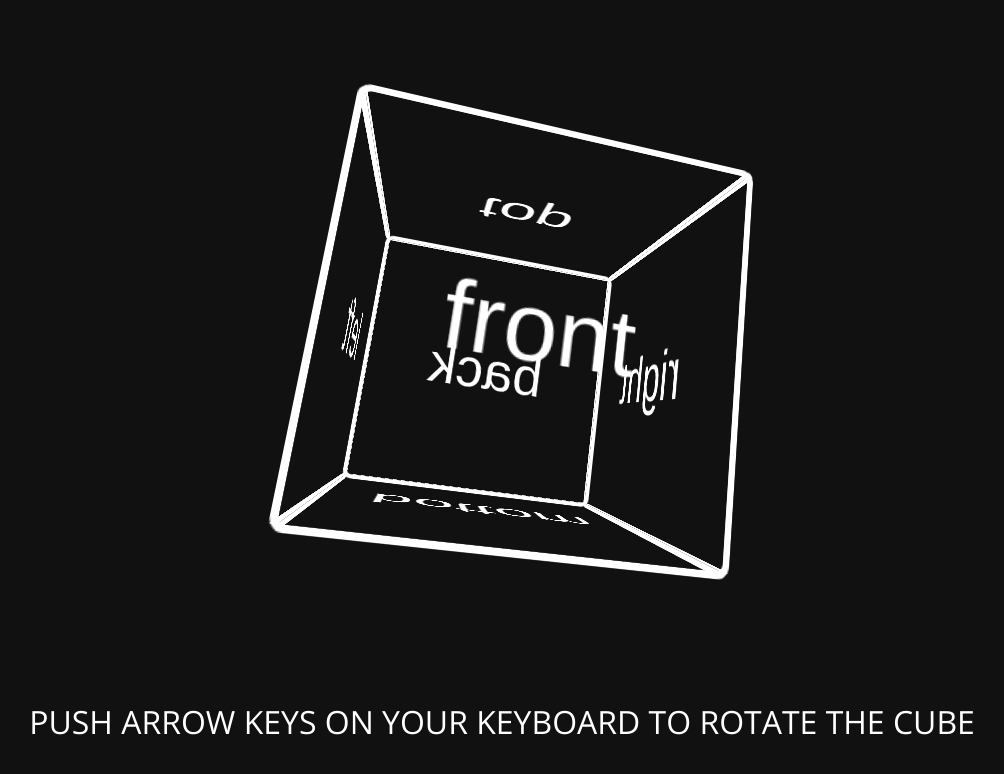
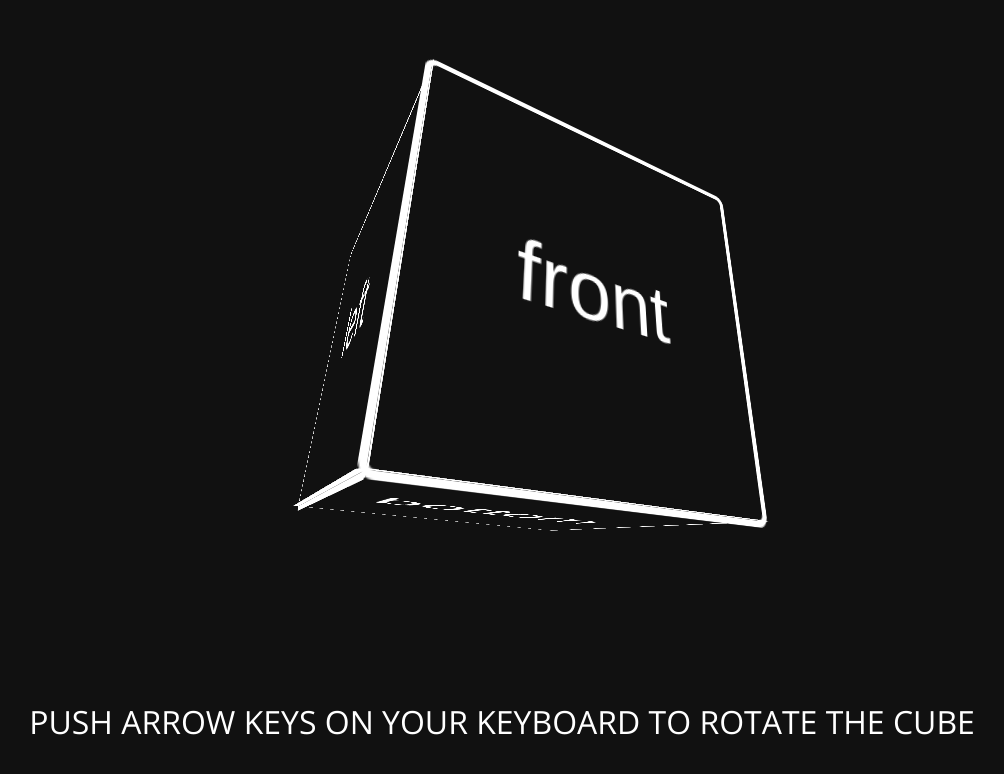
Before and after one commit to Mirror-Image/animated-3d-cube, a website: page index.html in a window 1280 px wide. Shown: the whole page, without its empty margins (138-1142 px from the left). Drawn offline with nearby package versions, Linux system fonts and the light colour scheme.

Commit message:
second commit

```diff
--- a/assets/scss/style.scss
+++ b/assets/scss/style.scss
@@ -12,7 +12,7 @@
     width: inherit;
     height: inherit;
     transform-style: preserve-3d;
-    transform: rotate3d(1, 1, 1, 15deg);
+    transform: rotate3d(1, 1.2, 0.4, 35deg);
 }
 
 .side {
@@ -24,7 +24,8 @@
     font: normal 70px Arial;
     text-align: center;
     line-height: 300px;
-    color: #ffffff
+    color: #ffffff;
+    backface-visibility: hidden;
 }
 
 .front {
```
Also changed, not shown: assets/css/style.css.
